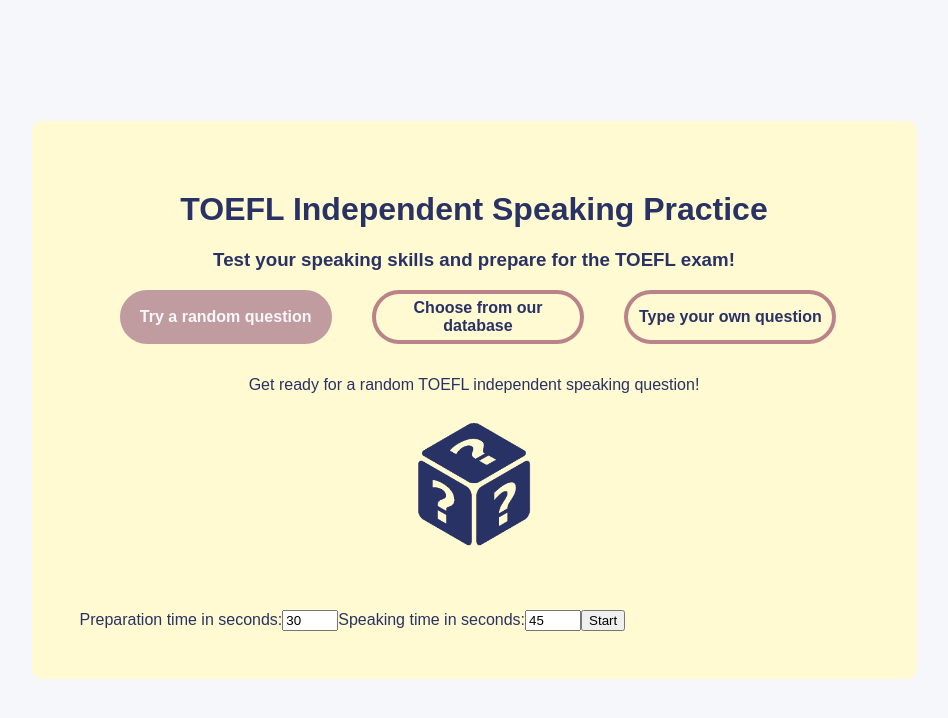
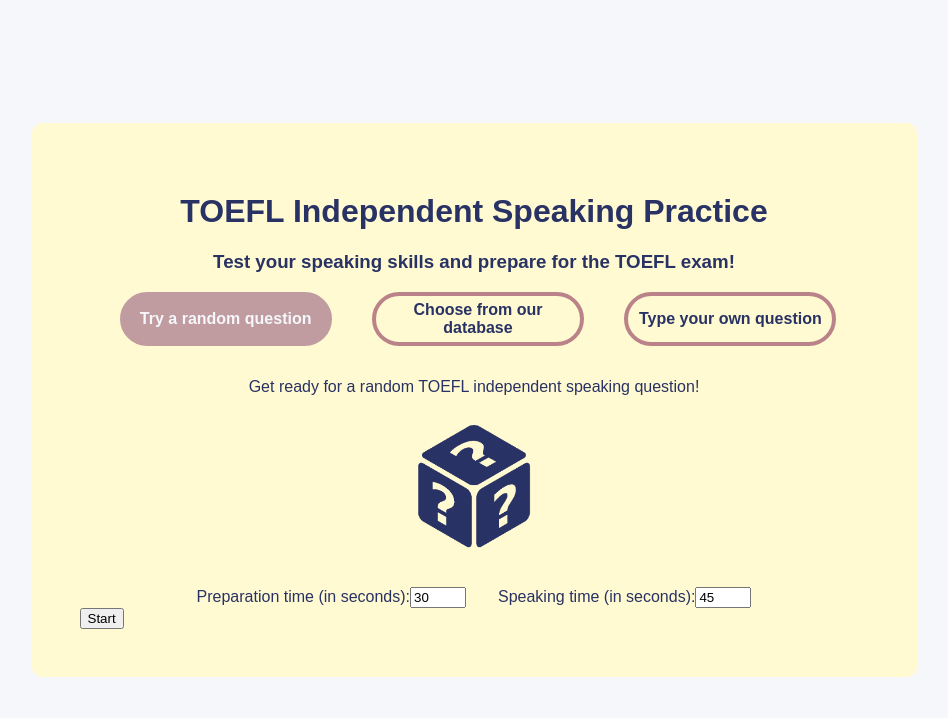
Before and after one commit to hummus-erectus/toeflApp, a React (Vite) app: page / in a window 1280 px wide. Shown: the top 718 px of the page, without its empty margins (166-1114 px from the left). Built offline with nearby package versions, Linux system fonts and the light colour scheme.

Commit message:
More styling

```diff
--- a/src/App.css
+++ b/src/App.css
@@ -1,5 +1,12 @@
 *{
   box-sizing: border-box;
+}
+
+::selection {
+  background: #B98389;
+}
+::-moz-selection {
+  background: #B98389;
 }
 
 html {
@@ -78,7 +85,7 @@ h1, h3{
 }
 
 .tab--container{
-  height: 250px;
+  height: 225px;
   width:100%;
   display: flex;
   flex-direction: column;
@@ -113,21 +120,32 @@ h1, h3{
 }
 
 .question--list input[type="radio"]:checked+label{
-  background-color: #bbb;
+  background-color: #DEEBF8;
 }
 
 .question--input{
   width: 90%;
-  border-radius: 50px;
   font-size: 2em;
   border: none;
-  background-color: #DEEBF8;
-  color: #c09ca0;
+  border-bottom: solid #293264;
+  background-color: #FFFAD1;
+  color: #293264;
+}
+
+.question--input:focus{
+  outline: none;
 }
 
 .question--input::placeholder{
   font-size: 0.5em;
-  color: #c09ca0;
+  font-style: italic;
+  color: #293264;
+}
+
+.question--time-inputs-container{
+  display: flex;
+  justify-content: center;
+  gap: 2em;
 }
 
 .question--text{
--- a/src/App.jsx
+++ b/src/App.jsx
@@ -36,6 +36,8 @@ function App() {
       <QuestionScreen
         customTime={customTime}
         questionText={questionText}
+        start={start}
+        setStart={setStart}
       />}
     </div>
   )
--- a/src/Components/QuestionScreen.jsx
+++ b/src/Components/QuestionScreen.jsx
@@ -34,6 +34,10 @@ export default function QuestionScreen (props) {
         setSpeakCounter(props.customTime.speakTime)
     }
 
+    function handleChooseButtonClick(){
+        props.setStart(false)
+    }
+
 
 
     return(
@@ -47,6 +51,7 @@ export default function QuestionScreen (props) {
             {speakCounter===0 &&
                 <button onClick={handleRestartButtonClick}>Restart Speaking Timer</button>
             }
+            <button onClick={handleChooseButtonClick}>Choose a Different Question</button>
         </div>
     )
 }
--- a/src/Components/StartScreen.jsx
+++ b/src/Components/StartScreen.jsx
@@ -118,8 +118,9 @@ export default function StartScreen(props) {
                         </TabPanel>
                     </Tabs>
                 </div>
+                <div className='question--time-inputs-container'>
                     <label>
-                Preparation time in seconds:
+                        Preparation time (in seconds):
                         <input
                             type="number"
                             min="0"
@@ -130,7 +131,7 @@ export default function StartScreen(props) {
                         />
                     </label>
                     <label>
-                Speaking time in seconds:
+                        Speaking time (in seconds):
                         <input
                             type="number"
                             min="0"
@@ -140,6 +141,7 @@ export default function StartScreen(props) {
                             value={props.customTime.speakTime}
                         />
                     </label>
+                </div>
                 <input type="submit" value="Start" />
             </form>
         </main>
```
Lines whose indentation alone changed are shown as unchanged.
